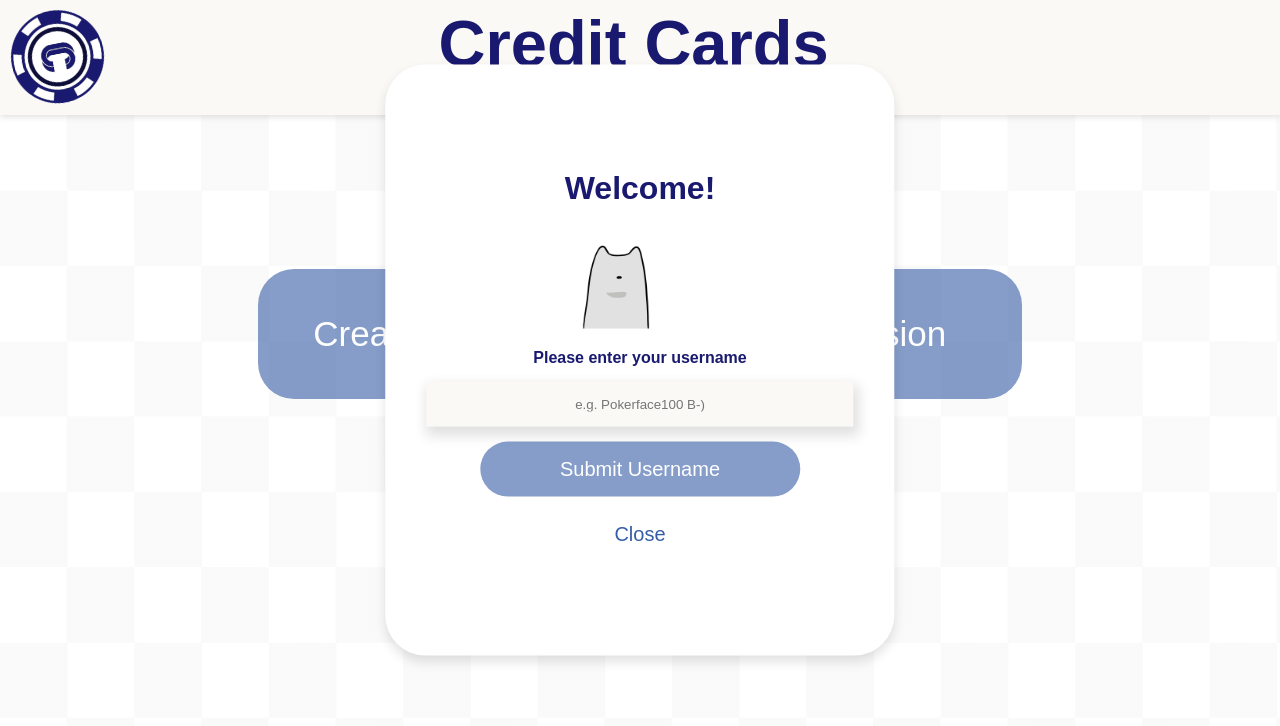
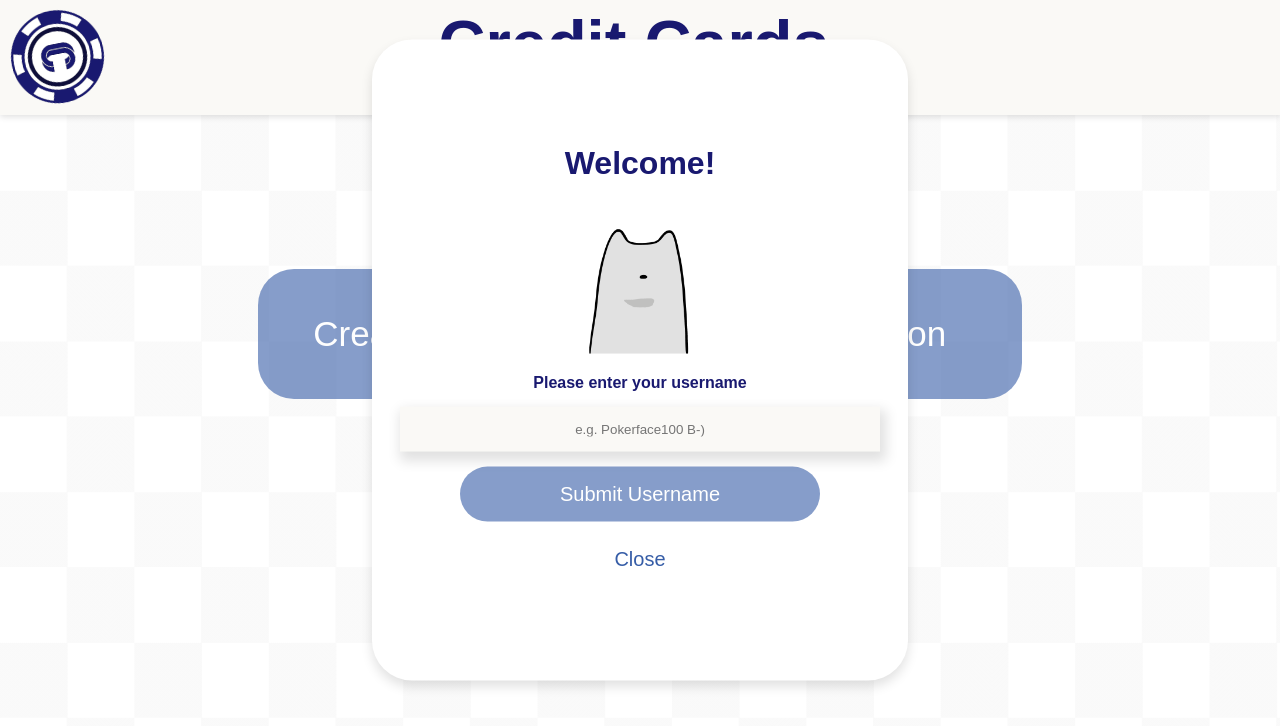
Before and after one commit to Caijones29/credit-cards-frontend, a React (Create React App) app: page / in a window 1280 px wide. Shown: the top 726 px of the page. Built offline with nearby package versions, Linux system fonts and the light colour scheme.

Commit message:
deploy main

```diff
--- a/src/LandingPageElements.css
+++ b/src/LandingPageElements.css
@@ -155,11 +155,12 @@
 }
 
 .Avatar-image {
-    width: 100px;
-    height: 100px;
+    width: 150px;
+    height: 150px;
     border-radius: 0;
     object-fit: cover;
     transition: transform 0.2s ease-in-out;
+    margin-left: 50px;
 }
 
 .Avatar-image:hover {
```
